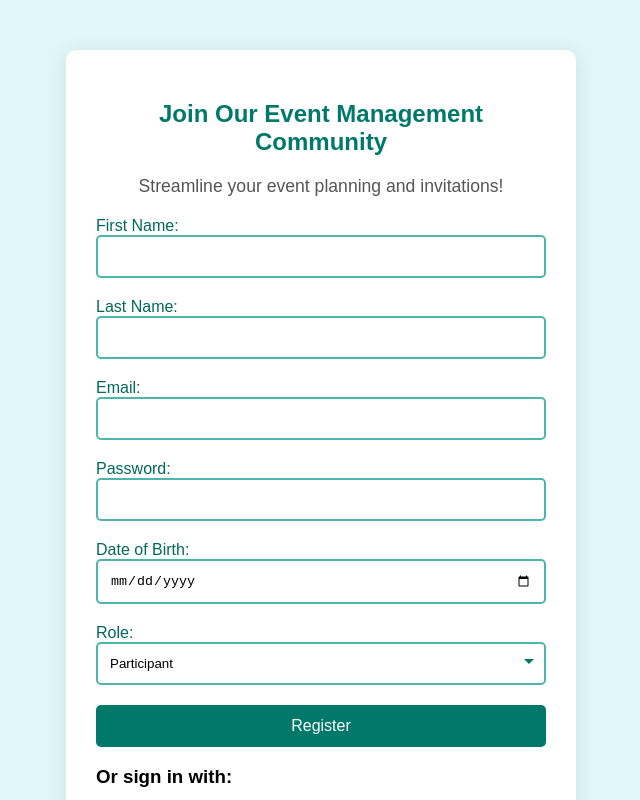
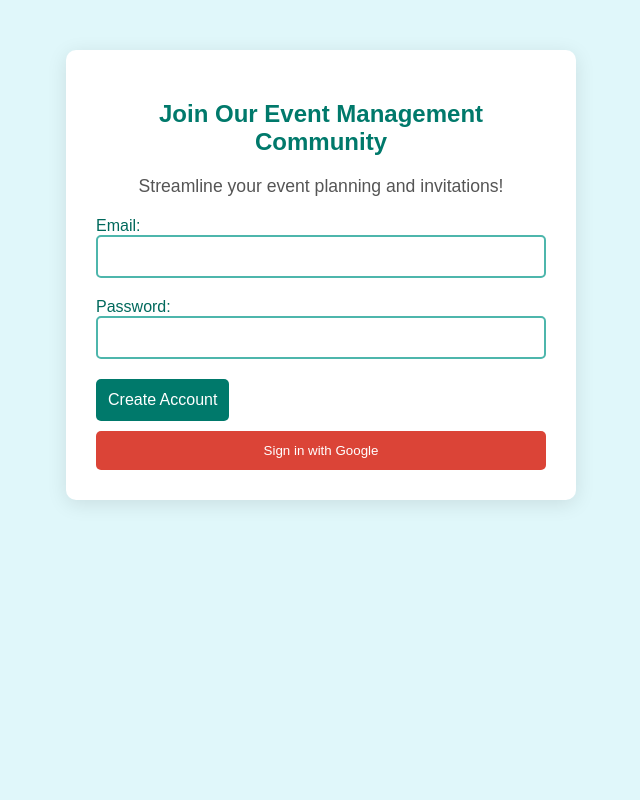
Before and after one commit to sjankdev/attendit, a React (Create React App) app in the folder frontend/: page /register in a window 1280 px wide. Shown: the top 800 px of the page, without its empty margins (319-959 px from the left). Built offline with nearby package versions, Linux system fonts and the light colour scheme.

Commit message:
Implement inital multi-step registration form

```diff
--- a/frontend/src/components/Registration.tsx
+++ b/frontend/src/components/Registration.tsx
@@ -1,34 +1,45 @@
 import React, { useState } from "react";
-import { useForm, SubmitHandler } from "react-hook-form";
 import axios from "axios";
+import Step1 from "./Step1";
+import Step2 from "./Step2";
+import Step3 from "./Step3";
 import "../assets/css/Registration.css";
 
-interface RegistrationForm {
-  firstName: string;
-  lastName: string;
-  email: string;
-  password: string;
-  role: string;
-  dob: string;
-}
-
 const Registration: React.FC = () => {
-  const {
-    register,
-    handleSubmit,
-    formState: { errors },
-  } = useForm<RegistrationForm>();
+  const [currentStep, setCurrentStep] = useState(1);
+  const [formData, setFormData] = useState<{
+    email?: string;
+    password?: string;
+    role?: string;
+    firstName?: string;
+    lastName?: string;
+    dob?: string;
+  } | null>(null);
   const [serverError, setServerError] = useState<string>("");
 
-  const onSubmit: SubmitHandler<RegistrationForm> = async (data) => {
+  const handleNextStep = (data: any) => {
+    setFormData((prev) => ({ ...prev, ...data }));
+    setCurrentStep((prev) => prev + 1);
+  };
+
+  const handleBackStep = () => {
+    setCurrentStep((prev) => prev - 1);
+  };
+
+  const handleFinishRegistration = async (data: {
+    firstName: string;
+    lastName: string;
+    dob: string;
+  }) => {
+    const registrationData = { ...formData, ...data };
     setServerError("");
+
     try {
       const response = await axios.post(
         "http://localhost:5000/api/auth/register",
-        data
+        registrationData
       );
       alert(response.data.message);
-
       if (response.data.token && response.data.refreshToken) {
         localStorage.setItem("token", response.data.token);
         localStorage.setItem("refreshToken", response.data.refreshToken);
@@ -41,139 +52,22 @@ const Registration: React.FC = () => {
     }
   };
 
-  const handleGoogleLogin = () => {
-    window.location.href = "http://localhost:5000/auth/google";
-  };
-
   return (
     <div className="registration-container">
       <h2>Join Our Event Management Community</h2>
       <p>Streamline your event planning and invitations!</p>
-      <form
-        className="registration-form"
-        onSubmit={handleSubmit(onSubmit)}
-        noValidate
-      >
-        <div className="form-group">
-          <label htmlFor="firstName">First Name:</label>
-          <input
-            type="text"
-            id="firstName"
-            {...register("firstName", { required: "First name is required" })}
-            autoComplete="given-name"
-            aria-describedby="firstNameError"
-          />
-          {errors.firstName && (
-            <p id="firstNameError" className="error-message">
-              {errors.firstName.message}
-            </p>
-          )}
-        </div>
-
-        <div className="form-group">
-          <label htmlFor="lastName">Last Name:</label>
-          <input
-            type="text"
-            id="lastName"
-            {...register("lastName", { required: "Last name is required" })}
-            autoComplete="family-name"
-            aria-describedby="lastNameError"
-          />
-          {errors.lastName && (
-            <p id="lastNameError" className="error-message">
-              {errors.lastName.message}
-            </p>
-          )}
-        </div>
-
-        <div className="form-group">
-          <label htmlFor="email">Email:</label>
-          <input
-            type="email"
-            id="email"
-            {...register("email", {
-              required: "Email is required",
-              pattern: {
-                value: /^[A-Z0-9._%+-]+@[A-Z0-9.-]+\.[A-Z]{2,}$/i,
-                message: "Invalid email format",
-              },
-            })}
-            autoComplete="email"
-            aria-describedby="emailError"
-          />
-          {errors.email && (
-            <p id="emailError" className="error-message">
-              {errors.email.message}
-            </p>
-          )}
-        </div>
-
-        <div className="form-group">
-          <label htmlFor="password">Password:</label>
-          <input
-            type="password"
-            id="password"
-            {...register("password", {
-              required: "Password is required",
-              minLength: {
-                value: 6,
-                message: "Password must be at least 6 characters long",
-              },
-            })}
-            autoComplete="new-password"
-            aria-describedby="passwordError"
-          />
-          {errors.password && (
-            <p id="passwordError" className="error-message">
-              {errors.password.message}
-            </p>
-          )}
-        </div>
-
-        <div className="form-group">
-          <label htmlFor="dob">Date of Birth:</label>
-          <input
-            type="date"
-            id="dob"
-            {...register("dob", { required: "Date of birth is required" })}
-            autoComplete="bday"
-            aria-describedby="dobError"
-          />
-          {errors.dob && (
-            <p id="dobError" className="error-message">
-              {errors.dob.message}
-            </p>
-          )}
-        </div>
-
-        <div className="role-group">
-          <label htmlFor="role" className="role-label">
-            Role:
-          </label>
-          <select id="role" {...register("role")} className="role-select">
-            <option value="participant">Participant</option>
-            <option value="admin">Admin</option>
-          </select>
-        </div>
-
-        {serverError && <p className="server-error">{serverError}</p>}
-        <button type="submit" className="submit-button">
-          Register
-        </button>
-      </form>
-
-      <h3>Or sign in with:</h3>
-      <button
-        type="button"
-        onClick={handleGoogleLogin}
-        className="google-button"
-      >
-        Sign in with Google
-      </button>
-
-      <p>
-        Already have an account? <a href="/login">Login here</a>
-      </p>
+      {currentStep === 1 && (
+        <Step1 onNext={handleNextStep} serverError={serverError} />
+      )}
+      {currentStep === 2 && (
+        <Step2
+          onNext={(role) => handleNextStep({ role })}
+          onBack={handleBackStep}
+        />
+      )}
+      {currentStep === 3 && (
+        <Step3 onSubmit={handleFinishRegistration} onBack={handleBackStep} />
+      )}
     </div>
   );
 };
--- /dev/null
+++ b/frontend/src/components/Step1.tsx
@@ -0,0 +1,73 @@
+import React from "react";
+import { useForm, SubmitHandler } from "react-hook-form";
+
+interface Step1Props {
+  onNext: (data: { email: string; password: string }) => void;
+  serverError: string;
+}
+
+const Step1: React.FC<Step1Props> = ({ onNext, serverError }) => {
+  const {
+    register,
+    handleSubmit,
+    formState: { errors },
+  } = useForm<{ email: string; password: string }>();
+
+  const onSubmit: SubmitHandler<{ email: string; password: string }> = (
+    data
+  ) => {
+    onNext(data);
+  };
+
+  return (
+    <form onSubmit={handleSubmit(onSubmit)} noValidate>
+      <div className="form-group">
+        <label htmlFor="email">Email:</label>
+        <input
+          type="email"
+          id="email"
+          {...register("email", { required: "Email is required" })}
+          autoComplete="email"
+        />
+        {errors.email && (
+          <p className="error-message">{errors.email.message}</p>
+        )}
+      </div>
+
+      <div className="form-group">
+        <label htmlFor="password">Password:</label>
+        <input
+          type="password"
+          id="password"
+          {...register("password", {
+            required: "Password is required",
+            minLength: {
+              value: 6,
+              message: "Password must be at least 6 characters long",
+            },
+          })}
+          autoComplete="new-password"
+        />
+        {errors.password && (
+          <p className="error-message">{errors.password.message}</p>
+        )}
+      </div>
+
+      {serverError && <p className="server-error">{serverError}</p>}
+      <button type="submit" className="submit-button">
+        Create Account
+      </button>
+      <button
+        type="button"
+        onClick={() =>
+          (window.location.href = "http://localhost:5000/auth/google")
+        }
+        className="google-button"
+      >
+        Sign in with Google
+      </button>
+    </form>
+  );
+};
+
+export default Step1;
--- /dev/null
+++ b/frontend/src/components/Step2.tsx
@@ -0,0 +1,44 @@
+import React from "react";
+import { useForm, SubmitHandler } from "react-hook-form";
+
+interface Step2Props {
+  onNext: (role: string) => void;
+  onBack: () => void;
+}
+
+const Step2: React.FC<Step2Props> = ({ onNext, onBack }) => {
+  const { register } = useForm<{ role: string }>();
+
+  const handleNext = (event: React.FormEvent<HTMLFormElement>) => {
+    event.preventDefault();
+
+    const form = event.target as HTMLFormElement;
+    const role = (form.elements.namedItem("role") as HTMLSelectElement).value;
+
+    if (role) {
+      onNext(role);
+    }
+  };
+
+  return (
+    <form onSubmit={handleNext}>
+      <div className="role-group">
+        <label htmlFor="role" className="role-label">
+          Role:
+        </label>
+        <select id="role" {...register("role")} className="role-select">
+          <option value="participant">Participant</option>
+          <option value="admin">Admin</option>
+        </select>
+      </div>
+      <button type="button" onClick={onBack} className="back-button">
+        Back
+      </button>
+      <button type="submit" className="submit-button">
+        Next
+      </button>
+    </form>
+  );
+};
+
+export default Step2;
--- /dev/null
+++ b/frontend/src/components/Step3.tsx
@@ -0,0 +1,74 @@
+import React from "react";
+import { useForm, SubmitHandler } from "react-hook-form";
+
+interface Step3Props {
+  onSubmit: (data: {
+    firstName: string;
+    lastName: string;
+    dob: string;
+  }) => void;
+  onBack: () => void;
+}
+
+const Step3: React.FC<Step3Props> = ({ onSubmit, onBack }) => {
+  const {
+    register,
+    handleSubmit,
+    formState: { errors },
+  } = useForm<{ firstName: string; lastName: string; dob: string }>();
+
+  const onSubmitHandler: SubmitHandler<{
+    firstName: string;
+    lastName: string;
+    dob: string;
+  }> = (data) => {
+    onSubmit(data);
+  };
+
+  return (
+    <form onSubmit={handleSubmit(onSubmitHandler)} noValidate>
+      <div className="form-group">
+        <label htmlFor="firstName">First Name:</label>
+        <input
+          type="text"
+          id="firstName"
+          {...register("firstName", { required: "First name is required" })}
+        />
+        {errors.firstName && (
+          <p className="error-message">{errors.firstName.message}</p>
+        )}
+      </div>
+
+      <div className="form-group">
+        <label htmlFor="lastName">Last Name:</label>
+        <input
+          type="text"
+          id="lastName"
+          {...register("lastName", { required: "Last name is required" })}
+        />
+        {errors.lastName && (
+          <p className="error-message">{errors.lastName.message}</p>
+        )}
+      </div>
+
+      <div className="form-group">
+        <label htmlFor="dob">Date of Birth:</label>
+        <input
+          type="date"
+          id="dob"
+          {...register("dob", { required: "Date of birth is required" })}
+        />
+        {errors.dob && <p className="error-message">{errors.dob.message}</p>}
+      </div>
+
+      <button type="button" onClick={onBack} className="back-button">
+        Back
+      </button>
+      <button type="submit" className="submit-button">
+        Finish Registration
+      </button>
+    </form>
+  );
+};
+
+export default Step3;
```
Also changed, not shown: 2 other files (tests, documents, lock files or other folders).
